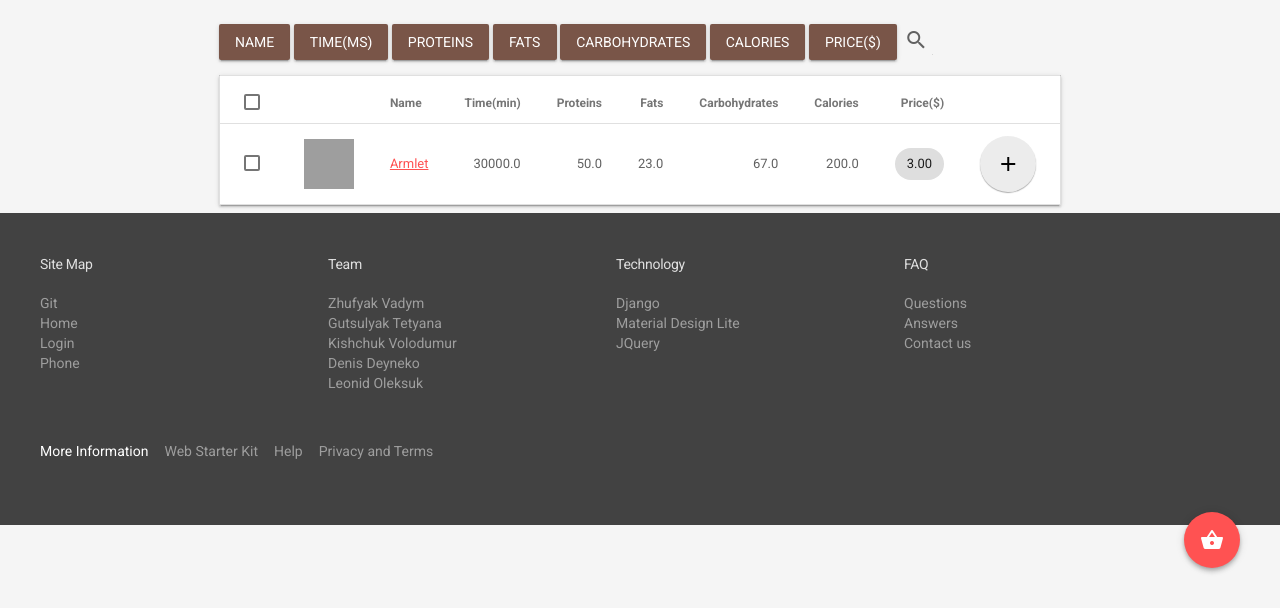
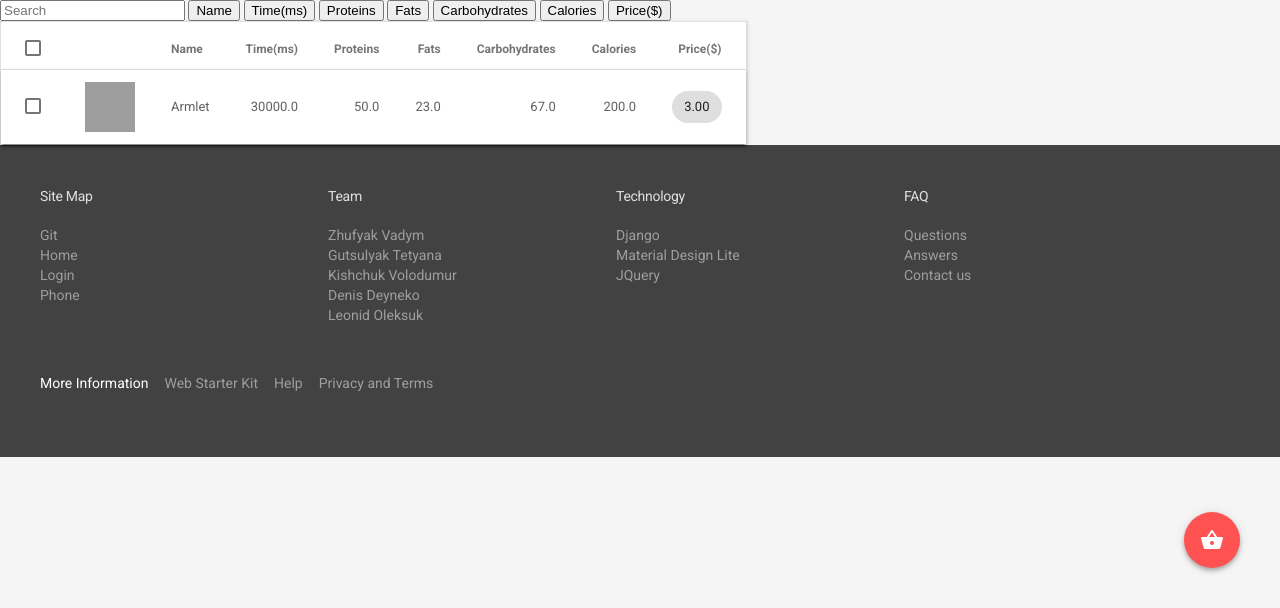
Before and after one commit to FantasticFourAndHalf/Virginity, a Django app: page /menu/ in a window 1280 px wide. Shown: the part 192-800 px from the top of the page. Run offline with Django 3.2, Linux system fonts and the light colour scheme; data comes from the database, SQL or seed files in the repository; some libraries are stand-ins or nearby versions; grey boxes are pictures that could not be loaded.

Commit message:
Add files via upload
Create snackbar + LargeScreen/SmallScreen only for menu

```diff
--- a/templates/menu.html
+++ b/templates/menu.html
@@ -4,72 +4,66 @@
 {% block content %}
 
 <script src="//cdnjs.cloudflare.com/ajax/libs/list.js/1.5.0/list.min.js"></script>
-<div class="mdl-grid">
-    <div class="mdl-layout-spacer"></div>
+<script src="https://ajax.googleapis.com/ajax/libs/jquery/3.2.1/jquery.min.js"></script>
+<style>
+    .mdl-button--raised{
+    background: white;
+    }
+</style>
 <div id="menu">
-        <button class="sort mdl-button mdl-js-button mdl-button--raised mdl-button--colored" data-sort="name">Name</button>
-        <button class="sort mdl-button mdl-js-button mdl-button--raised mdl-button--colored" data-sort="time">Time(ms)</button>
-        <button class="sort mdl-button mdl-js-button mdl-button--raised mdl-button--colored" data-sort="proteins">Proteins</button>
-        <button class="sort mdl-button mdl-js-button mdl-button--raised mdl-button--colored" data-sort="fats">Fats</button>
-        <button class="sort mdl-button mdl-js-button mdl-button--raised mdl-button--colored" data-sort="carbohydrates">Carbohydrates</button>
-        <button class="sort mdl-button mdl-js-button mdl-button--raised mdl-button--colored" data-sort="calories">Calories</button>
-        <button class="sort mdl-button mdl-js-button mdl-button--raised mdl-button--colored" data-sort="price">Price($)</button>
-        <div class="mdl-textfield mdl-js-textfield mdl-textfield--expandable">
-            <label class="mdl-button mdl-js-button mdl-button--icon" for="sample6">
-                <i class="material-icons">search</i>
-            </label>
-            <div class="mdl-textfield__expandable-holder">
-                <input class="search mdl-textfield__input" type="text" id="sample6">
-                <label class="mdl-textfield__label" for="sample-expandable">Expandable Input</label>
-            </div>
-        </div>
+    <input type="text" class="search" placeholder="Search">
+    <button class="sort" data-sort="name">Name</button>
+    <button class="sort" data-sort="time">Time(ms)</button>
+    <button class="sort mdl-layout--large-screen-only" data-sort="proteins">Proteins</button>
+    <button class="sort mdl-layout--large-screen-only" data-sort="fats">Fats</button>
+    <button class="sort mdl-layout--large-screen-only" data-sort="carbohydrates">Carbohydrates</button>
+    <button class="sort" data-sort="calories">Calories</button>
+    <button class="sort" data-sort="price">Price($)</button>
+
     <table class="mdl-data-table mdl-js-data-table mdl-data-table--selectable mdl-shadow--2dp">
         <thead>
         <tr>
             <th class="mdl-data-table__cell--non-numeric"></th>
             <th class="mdl-data-table__cell--non-numeric">Name</th>
-                <th>Time(min)</th>
-                <th>Proteins</th>
-                <th>Fats</th>
-                <th>Carbohydrates</th>
+            <th>Time(ms)</th>
+            <th class="mdl-layout--large-screen-only">Proteins</th>
+            <th class="mdl-layout--large-screen-only">Fats</th>
+            <th class="mdl-layout--large-screen-only">Carbohydrates</th>
             <th>Calories</th>
             <th>Price($)</th>
-                <th></th>
         </tr>
     </thead>
     <tbody class="list">
         {% for i in dishes %}
-            <tr>
+        <tr class="mdl-button--raised" id="{{i.value.name}}" onclick="addToOrder()">
             <td class="mdl-data-table__cell--non-numeric">
-                     <a href="/dish/{{i.value.id}}">
                 <img width="50" height="50" src="{{ i.picture.path }}">
-                     </a>
             </td>
-                <td class="mdl-data-table__cell--non-numeric">
-                    <a href="/dish/{{i.value.id}}"><div class="name">{{ i.value.name }}</div></a>
-                </td>
+            <td class="mdl-data-table__cell--non-numeric"><div class="name">{{ i.value.name }}</div></td>
             <td class="time">{{ i.value.time }}</td>
-                <td class="proteins">{{ i.value.proteins }}</td>
-                <td class="fats">{{ i.value.fats }}</td>
-                <td class="carbohydrates">{{ i.value.carbohydrates }}</td>
+            <td class="proteins mdl-layout--large-screen-only">{{ i.value.proteins }}</td>
+            <td class="fats mdl-layout--large-screen-only">{{ i.value.fats }}</td>
+            <td class="carbohydrates mdl-layout--large-screen-only">{{ i.value.carbohydrates }}</td>
             <td class="calories">{{ i.value.calories }}</td>
             <td class="price">
                 <span class="mdl-chip">
                     <span class="mdl-chip__text">{{ i.value.price }}</span>
                 </span>
             </td>
-                <td>
-                    <button class="mdl-button mdl-js-button mdl-button--fab">
-                        <i class="material-icons">add</i>
-                    </button>
-                </td>
         </tr>
         {% endfor %}
     </tbody>
     </table>
+
+
 </div>
-    <div class="mdl-layout-spacer"></div>
+<div id="add-to-basket" class="mdl-js-snackbar mdl-snackbar">
+    <div class="mdl-snackbar__text"></div>
+    <button class="mdl-snackbar__action" type="button"></button>
 </div>
+
+
+
 <script type="text/javascript">
 var options = {
   valueNames: [ 'name', 'time', 'proteins', 'fats', 'carbohydrates', 'calories', 'price' ]
@@ -77,4 +71,28 @@ var options = {
 
 var userList = new List('menu', options);
 </script>
+<script type="text/javascript">
+function addToOrder(){
+var dish = event.currentTarget.id;
+  var snackbarContainer = document.querySelector('#add-to-basket');
+  handler = function(event) {
+    data = {
+        message: dish +' has just removed from order.',
+        timeout: 4000,
+        actionHandler: ok,
+        actionText: 'Ok'
+      };
+      snackbarContainer.MaterialSnackbar.showSnackbar(data);
+  };
+  ok = function(event){};
+
+        var data = {
+            message: dish + ' has just added to the order.',
+            timeout: 4000,
+            actionHandler: handler,
+            actionText: 'Undo'
+        };
+    snackbarContainer.MaterialSnackbar.showSnackbar(data);
+}
+</script>
 {% endblock %}
```
Lines whose indentation alone changed are shown as unchanged.
